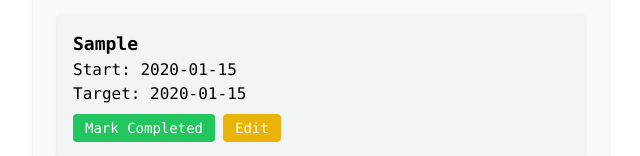
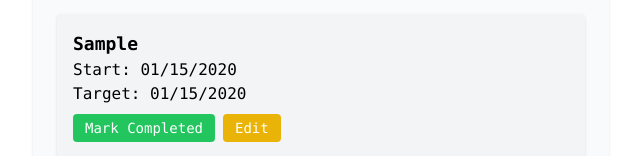
Before and after one commit to lucila-hernandez/goal_setter, a React (Vite) app in the folder goal-getter/: page / in a window 1280 px wide. Both pictures are taken after typing "Sample", "2020-01-15", "2020-01-15" into the empty fields and a click on the button "Add Goal". Shown: the part 548-704 px from the top of the page, without its empty margins (319-959 px from the left). Built offline with nearby package versions, Linux system fonts and the light colour scheme.

Commit message:
fixed date format

```diff
--- a/goal-getter/src/components/GoalForm.jsx
+++ b/goal-getter/src/components/GoalForm.jsx
@@ -24,12 +24,10 @@ export default function GoalForm() {
 
     if (editingGoal) {
       dispatch(updateGoal({ id: editingGoal.id, title, startDate, targetDate }));
-      // optional: clear editing state here (see step 4)
     } else {
       dispatch(addGoal(title, startDate, targetDate));
     }
 
-    // Clear form
     setTitle('');
     setStartDate('');
     setTargetDate('');
--- a/goal-getter/src/components/GoalList.jsx
+++ b/goal-getter/src/components/GoalList.jsx
@@ -1,5 +1,13 @@
 import { useSelector, useDispatch } from 'react-redux';
 import { markCompleted, setEditing } from '../redux/goalSlice';
+
+const formatDate = (dateStr) => {
+  const d = new Date(dateStr);
+  const month = String(d.getMonth() + 1).padStart(2, '0');
+  const day = String(d.getDate()).padStart(2, '0');
+  const year = d.getFullYear();
+  return `${month}/${day}/${year}`;
+};
 
 export default function GoalList() {
   const goals = useSelector((state) => state.goals);
@@ -9,14 +17,12 @@ export default function GoalList() {
 
   let visibleGoals = [...goals];
 
-  // Filter
   if (filter === 'completed') {
     visibleGoals = visibleGoals.filter(g => g.completedDate);
   } else if (filter === 'incomplete') {
     visibleGoals = visibleGoals.filter(g => !g.completedDate);
   }
 
-  // Sort
   if (sortBy === 'title') {
     visibleGoals.sort((a, b) => a.title.localeCompare(b.title));
   } else if (sortBy === 'date') {
@@ -28,10 +34,10 @@ export default function GoalList() {
       {visibleGoals.map((goal) => (
         <li key={goal.id} className="bg-gray-100 p-4 rounded shadow">
           <h2 className="font-semibold text-lg">{goal.title}</h2>
-          <p>Start: {goal.startDate}</p>
-          <p>Target: {goal.targetDate}</p>
+          <p>Start: {formatDate(goal.startDate)}</p>
+          <p>Target: {formatDate(goal.targetDate)}</p>
           {goal.completedDate ? (
-            <p className="text-green-600">✅ Completed on {goal.completedDate}</p>
+            <p className="text-green-600">✅ Completed on {formatDate(goal.completedDate)}</p>
           ) : (
             <button
               onClick={() => dispatch(markCompleted(goal.id))}
```
